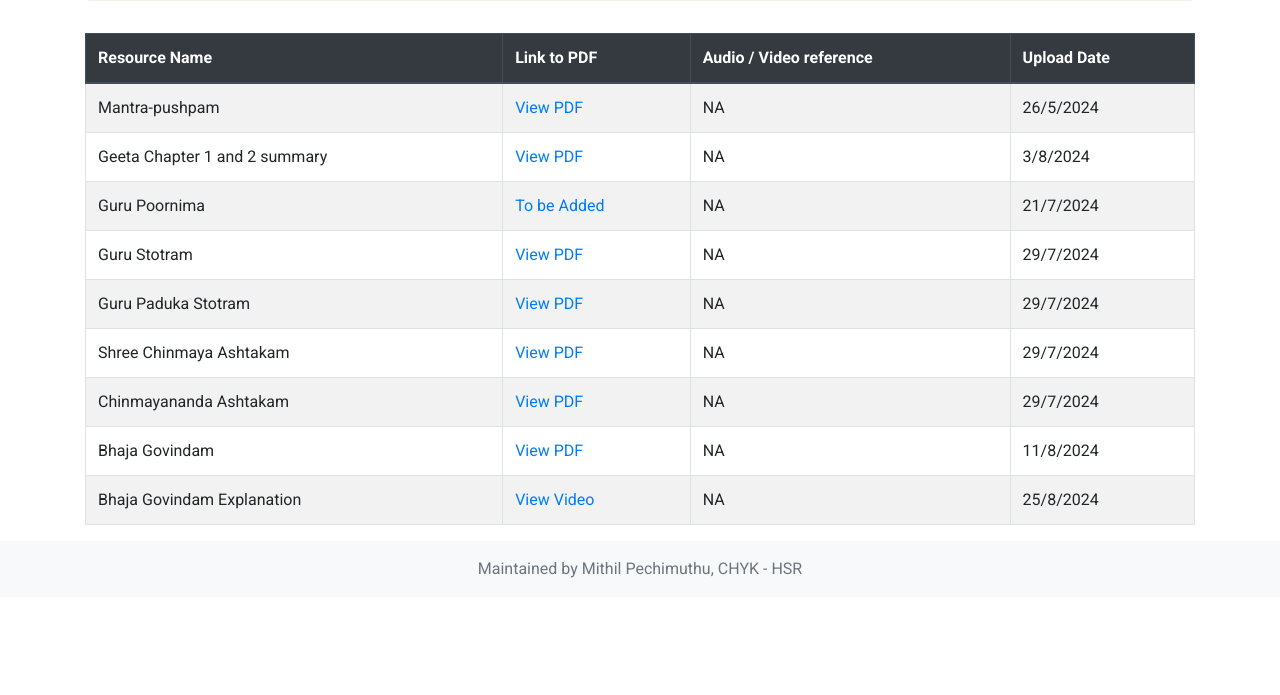
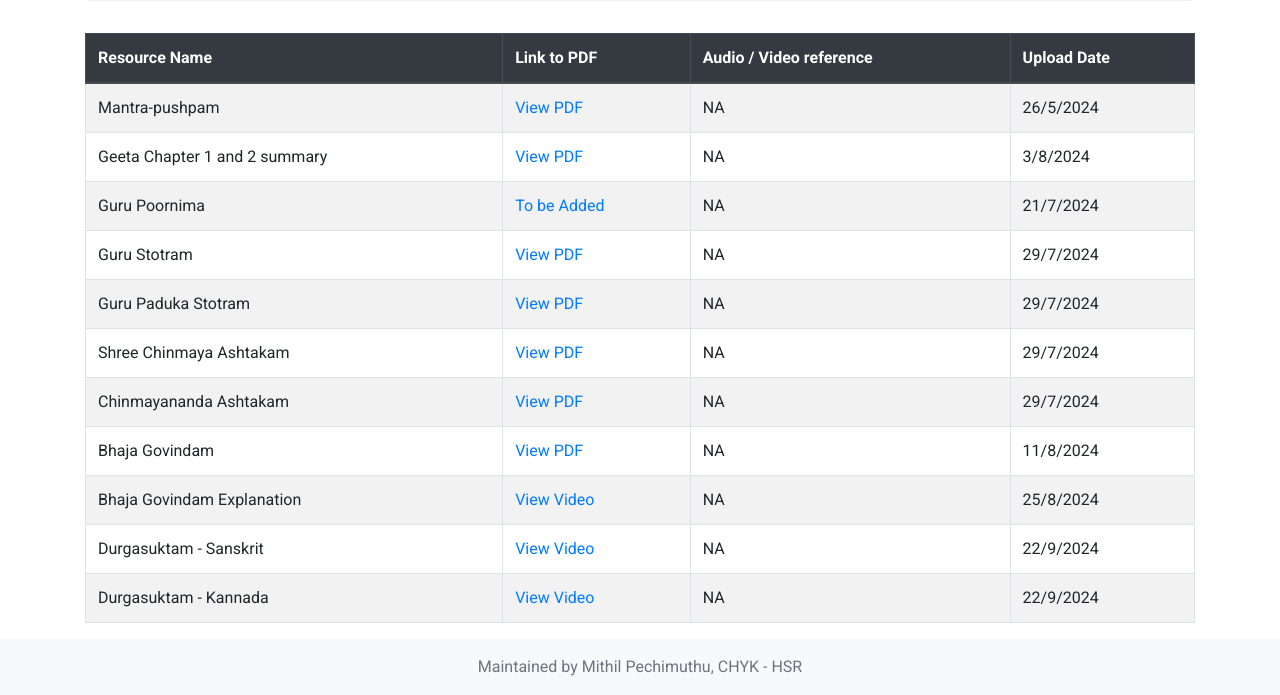
Before and after one commit to PechimuthuMithil/chyk-repo, a plain HTML site: page resources.html in a window 1280 px wide. Shown: the part 198-893 px from the top of the page. Before the commit the page ends 800 px from the top, so only its background shows below. Drawn offline with nearby package versions, Linux system fonts and the light colour scheme.

Commit message:
Update resources.html

```diff
--- a/resources.html
+++ b/resources.html
@@ -112,6 +112,18 @@
                     <td> NA </td>
                     <td>25/8/2024</td>
                 </tr>
+                <tr>
+                    <td>Durgasuktam - Sanskrit</td>
+                    <td><a href="https://drive.google.com/file/d/1hdY4T2kHCJ2ntF1zrXeh7PrVVNsNbHk1/view?usp=drive_link" target="_blank">View Video</a></td>
+                    <td> NA </td>
+                    <td>22/9/2024</td>
+                </tr>
+                <tr>
+                    <td>Durgasuktam - Kannada</td>
+                    <td><a href="https://drive.google.com/file/d/1ZbHtRCrqO4b8K6clBIZqq-XRkCRmA3D_/view?usp=drive_link" target="_blank">View Video</a></td>
+                    <td> NA </td>
+                    <td>22/9/2024</td>
+                </tr>
             </tbody>
         </table>
     </div>
```
